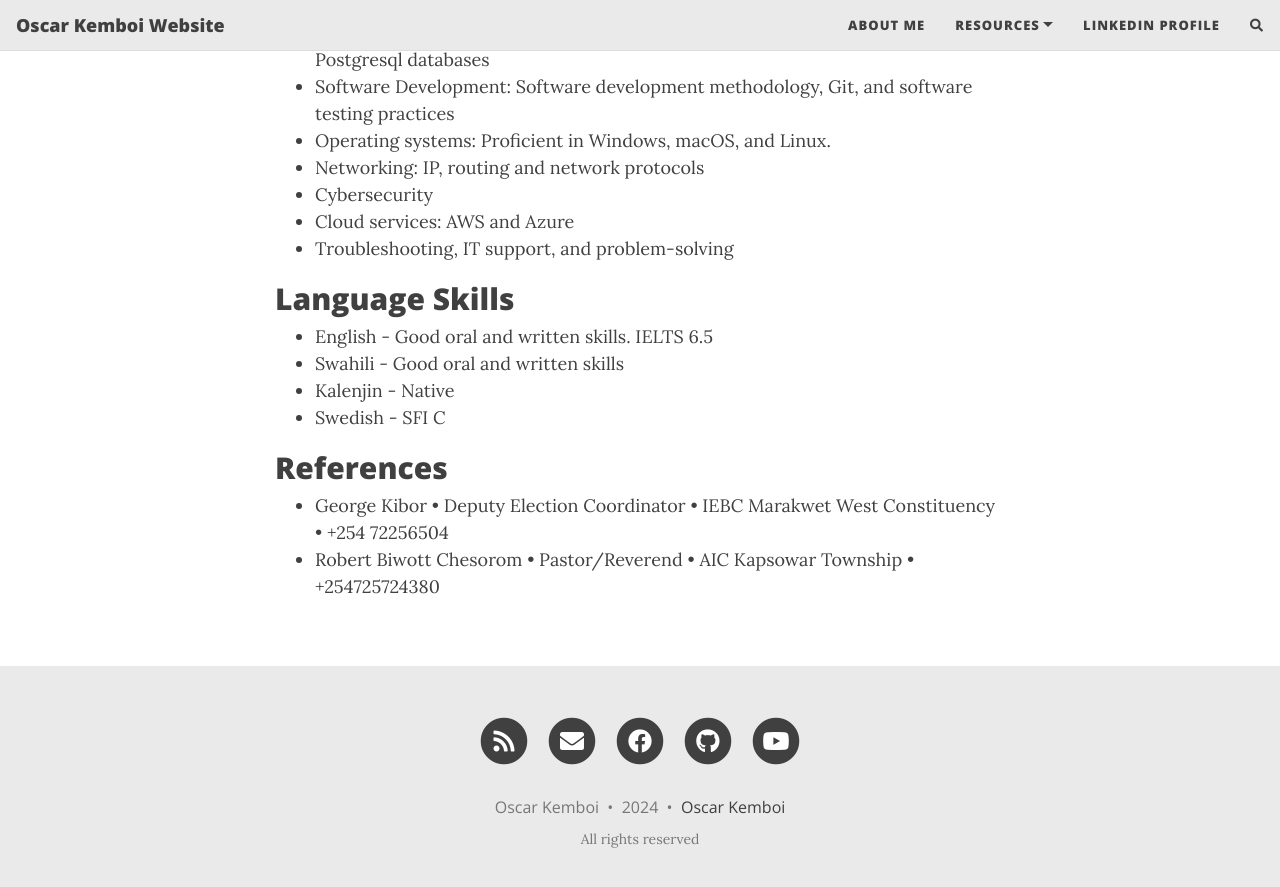
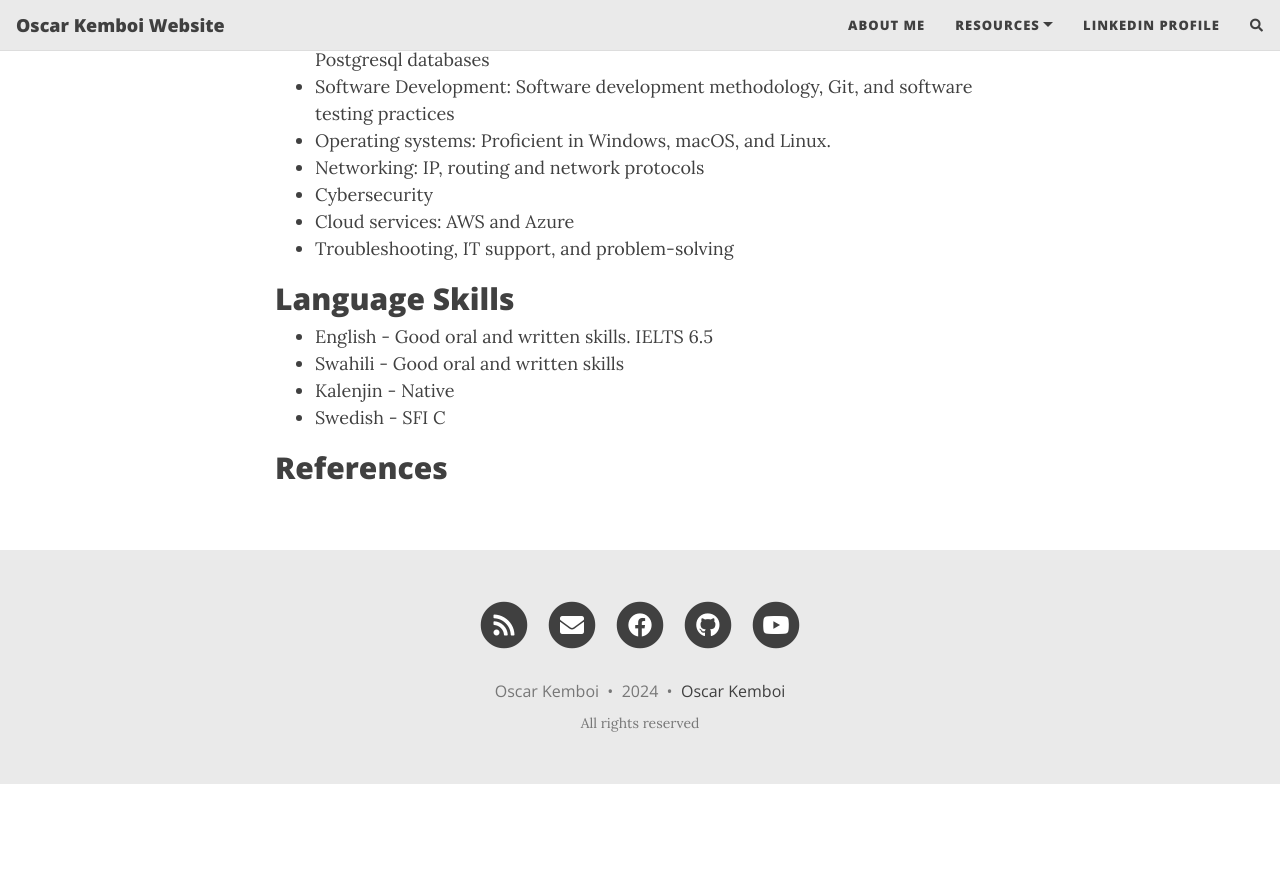
Before and after one commit to chito365/2023, a Jekyll site: the page built from aboutme.md, in a window 1280 px wide and 900 px high, scrolled down 1819 px. Shown: the top 887 px of the window. Built offline with Jekyll 4.4.1, drawn with Linux system fonts in a browser that asks for light colours; nearby versions of some CDN libraries; comment, search, counter and statistics services are not loaded; after the commit the page ends 2603 px from its top, so only the background shows below that.

Commit message:
Update aboutme.md

```diff
--- a/aboutme.md
+++ b/aboutme.md
@@ -74,6 +74,4 @@ IT Support | Associate Developer | Maintenance | Azure | SAP
 
 <h2>References</h2>
 <ul>
-  <li>George Kibor • Deputy Election Coordinator • IEBC Marakwet West Constituency • +254 72256504</li>
-  <li>Robert Biwott Chesorom • Pastor/Reverend • AIC Kapsowar Township • +254725724380</li>
 </ul>
```
